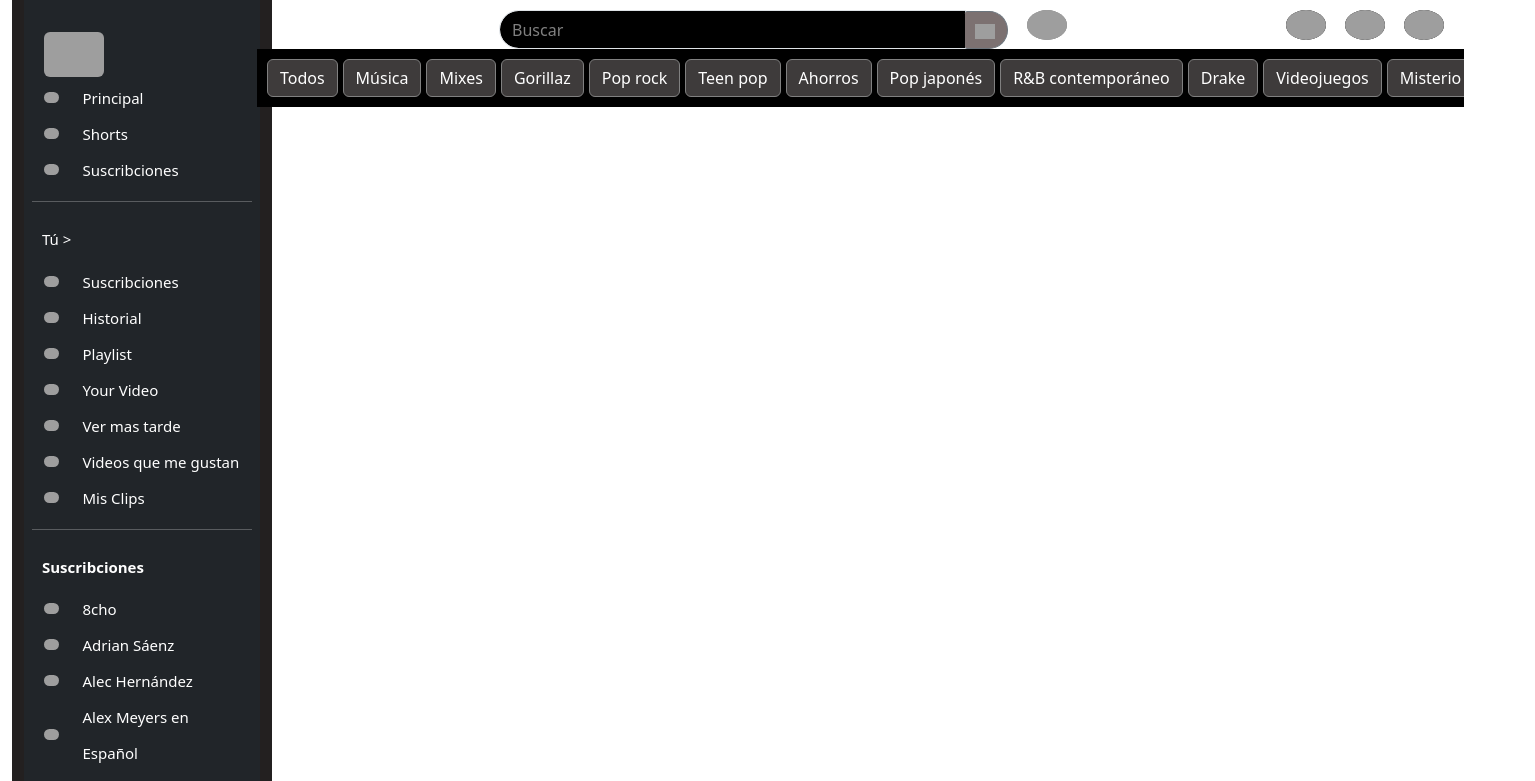
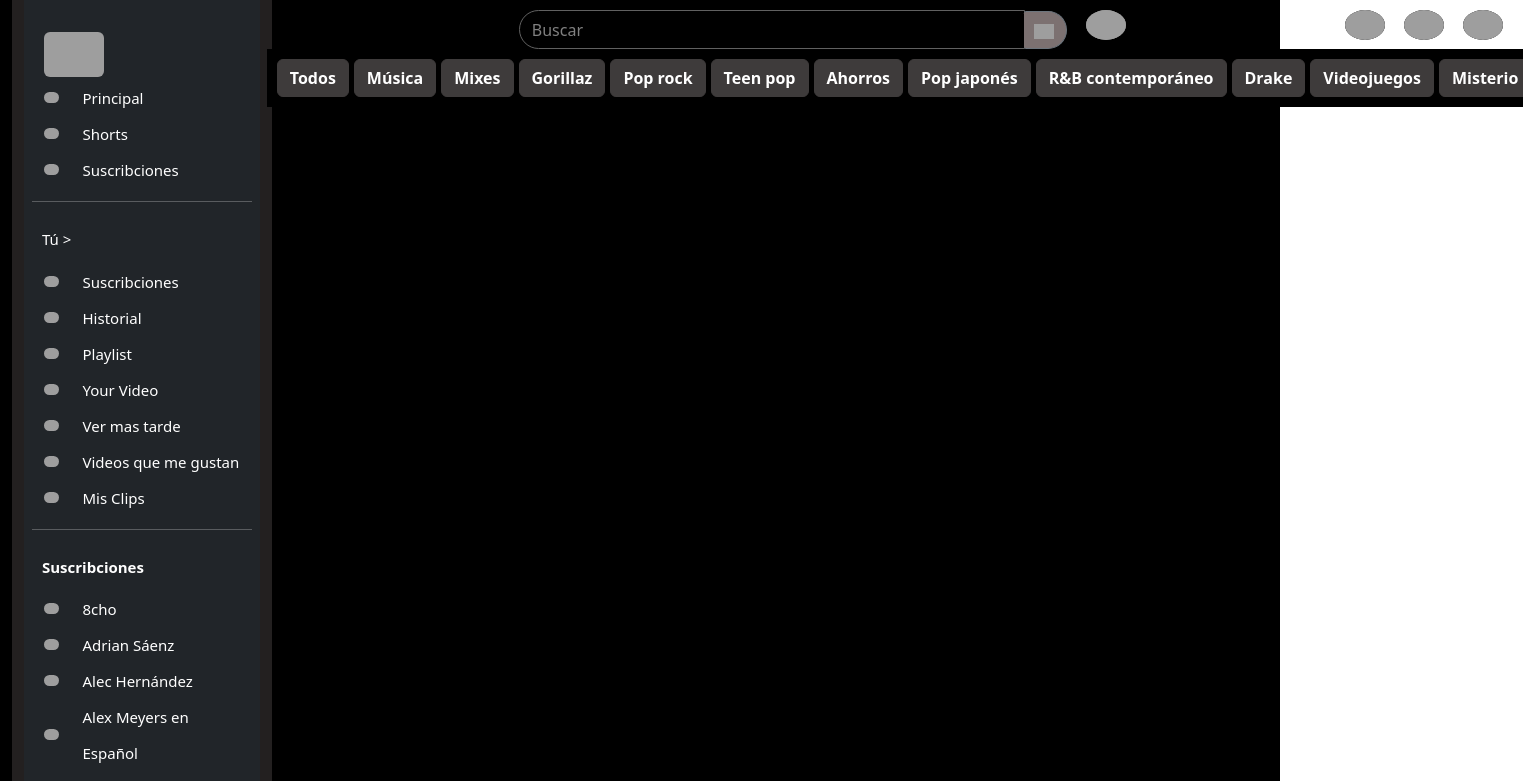
Before and after one commit to MarcelaTovar/ExamenUx1, a React (Create React App) app in the folder examenux/: page / in a window 1280 px wide. Shown: the top 781 px of the page, 1535 px wide, since content can reach past the window. Built offline with nearby package versions, Linux system fonts and the light colour scheme; grey boxes are pictures that could not be loaded.

Commit message:
Organizando en una sola template

```diff
--- a/examenux/src/App.css
+++ b/examenux/src/App.css
@@ -37,20 +37,5 @@
   }
 }
 .background-barra {
-    background-color: rgb(255, 255, 255);
+    background-color: black;
 }
-
-.top-bar {
-
-}
-
-.navSearchBar {
-
-}
-
-.botones {
-    /* Alinea los botones verticalmente al centro */
-    display: flex;
-    align-items: center;
-    felx:1;
-}
--- a/examenux/src/App.js
+++ b/examenux/src/App.js
@@ -1,7 +1,7 @@
 import './App.css';
 import './organismos/Barras/Barras'
 import Barras from './organismos/Barras/Barras';
-import BarraBotones from './molecules/BarraBotones/BarraBotones';
+
 
 function App() {
   return (
@@ -11,7 +11,6 @@ function App() {
                     <div className="navSearchBar">
                         <Barras />
                     </div>
-
                 </div>
             </div>
         </div>
--- a/examenux/src/atoms/Boton/Boton.css
+++ b/examenux/src/atoms/Boton/Boton.css
@@ -3,7 +3,7 @@
     text-align: center;
     color:white;
     margin-right: 10px;
-    border-color: gray;
+    border-color: rgb(62, 59, 59);
 }
 .btn2:hover{
     background-color: white;
--- a/examenux/src/atoms/Boton/Boton.js
+++ b/examenux/src/atoms/Boton/Boton.js
@@ -7,7 +7,7 @@ import './Boton.css';
 const Boton = (param) =>{
     const {nombre} = param;
     return(
-        <button class="btn btn-primary btn2" type="submit">{nombre}</button>
+        <button class="btn btn-primary btn2" type="submit"><strong>{nombre}</strong></button>
     );
 }
 
--- a/examenux/src/molecules/BarraBotones/BarraBotones.css
+++ b/examenux/src/molecules/BarraBotones/BarraBotones.css
@@ -19,3 +19,13 @@
     white-space: nowrap;
     margin-right: 5px;
   }
+
+  .scrollable-container::-webkit-scrollbar {
+    width: 8px;
+    background-color: black;
+  }
+
+  .scrollable-container::-webkit-scrollbar-thumb {
+    background-color: black;
+    border-radius: 4px;
+  }
--- a/examenux/src/molecules/SearchBar/SearchBar.css
+++ b/examenux/src/molecules/SearchBar/SearchBar.css
@@ -24,6 +24,7 @@
     border-top-left-radius: 50px;
     border-bottom-left-radius: 50px;
     margin-left: 20%;
+    border-color: rgb(97, 97, 97);
 }
 
 .custom-placeholder::placeholder {
```
